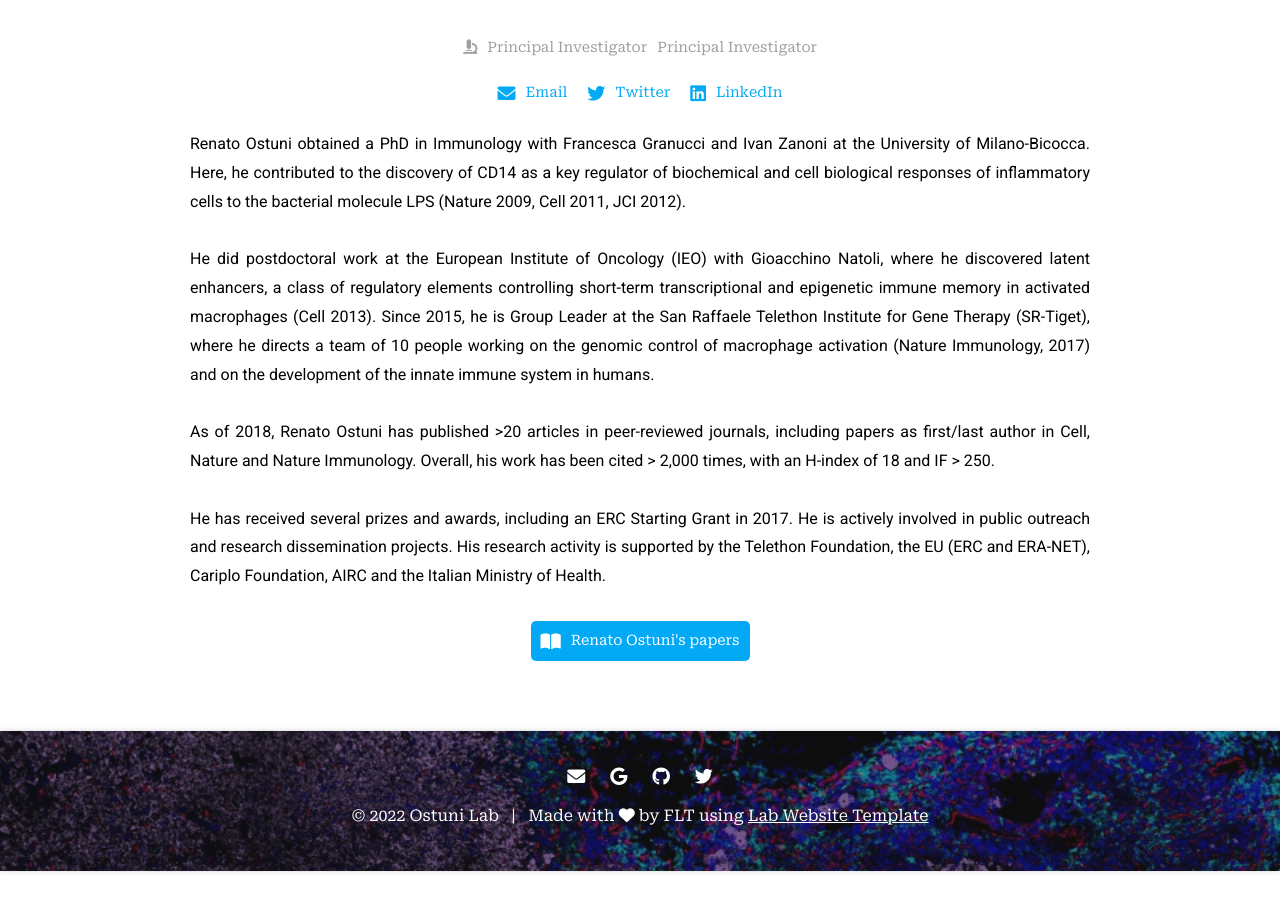
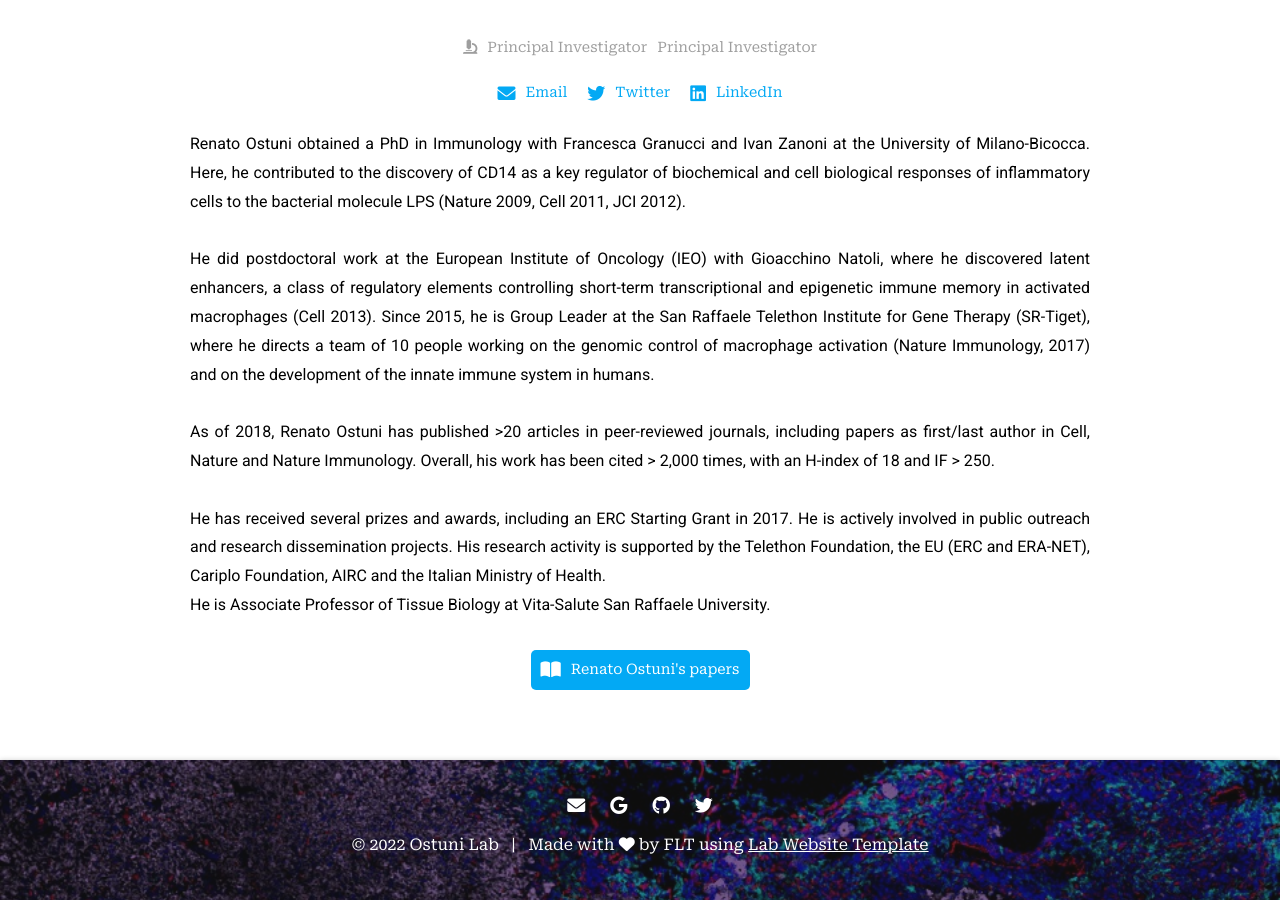
Before and after one commit to laterz-f/labwebsite, a Jekyll site: the page built from _members/renato-ostuni.md, in a window 1280 px wide and 900 px high, scrolled down 662 px. Built offline with Jekyll 4.4.1, drawn with Linux system fonts in a browser that asks for light colours; before the commit the page ends 1533 px from its top, so only the background shows below that.

Commit message:
Update renato-ostuni.md

```diff
--- a/_members/renato-ostuni.md
+++ b/_members/renato-ostuni.md
@@ -20,3 +20,5 @@ He did postdoctoral work at the European Institute of Oncology (IEO) with Gioacc
 As of 2018, Renato Ostuni has published >20 articles in peer-reviewed journals, including papers as first/last author in Cell, Nature and Nature Immunology. Overall, his work has been cited > 2,000 times, with an H-index of 18 and IF > 250.\
 \
 He has received several prizes and awards, including an ERC Starting Grant in 2017. He is actively involved in public outreach and research dissemination projects. His research activity is supported by the Telethon Foundation, the EU (ERC and ERA-NET), Cariplo Foundation, AIRC and the Italian Ministry of Health.
+\
+He is Associate Professor of Tissue Biology at Vita-Salute San Raffaele University.
```
